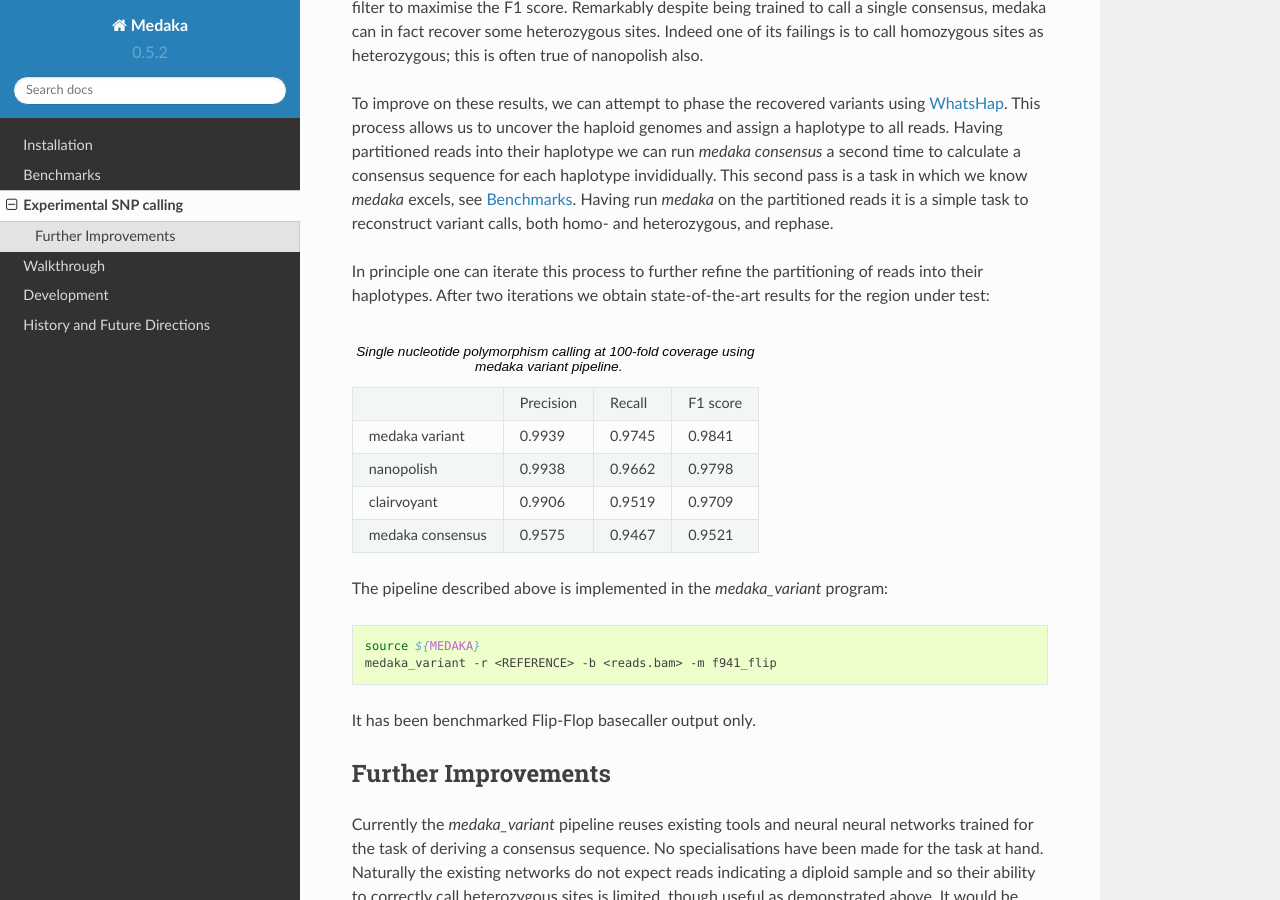
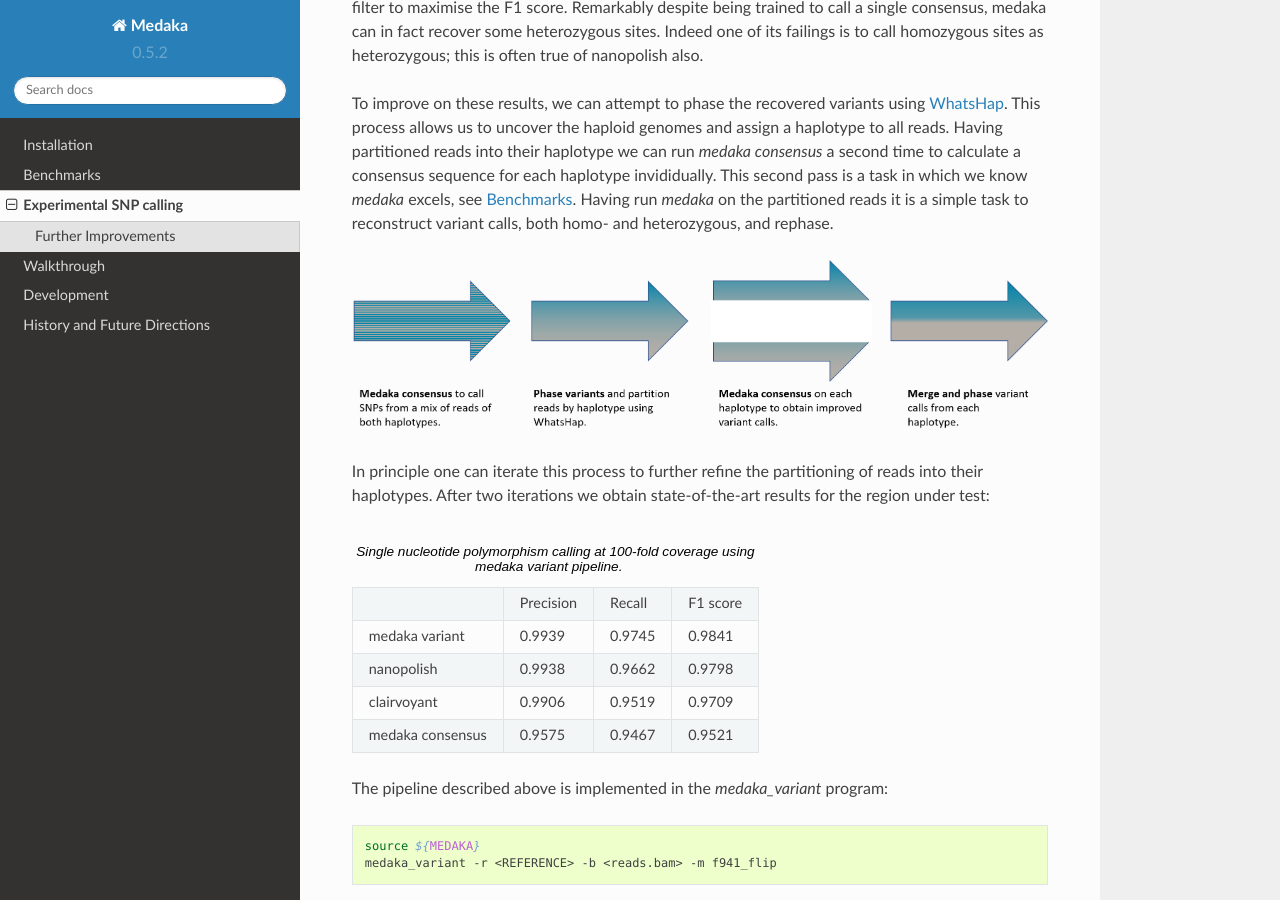
Before and after one commit to nanoporetech/medaka, a Sphinx documentation site: the page built from docs/snp.rst, in a window 1280 px wide and 900 px high, scrolled down 726 px. Built offline with Sphinx 7.4.7 and the Read the Docs theme 2.0.0, drawn with Linux system fonts in a browser that asks for light colours; pages that are not in the unit, such as notebooks, are missing from menus.

Commit message:
add schematic of variant-calling pipeline

```diff
--- a/docs/snp.rst
+++ b/docs/snp.rst
@@ -49,6 +49,8 @@ second pass is a task in which we know `medaka` excels, see :ref:`Benchmarks`.
 Having run `medaka` on the partitioned reads it is a simple task to reconstruct
 variant calls, both homo- and heterozygous, and rephase.
 
+.. image:: images/phased_snps.png
+
 In principle one can iterate this process to further refine the partitioning of
 reads into their haplotypes. After two iterations we obtain state-of-the-art
 results for the region under test:
```
Also changed, not shown: docs/images/phased_snps.png (added).
